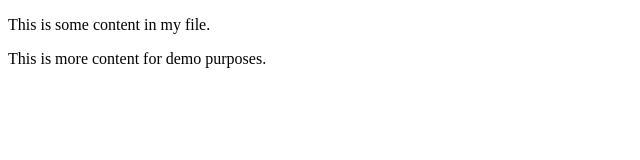
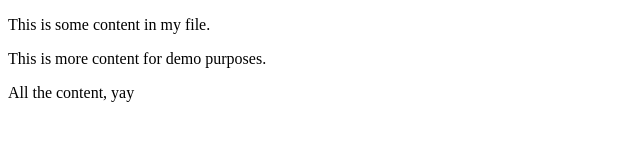
Before and after one commit to donburks/git_intro_feb62017, a plain HTML site: page index.html in a window 1280 px wide. Shown: the whole page, without its empty margins (0-640 px from the left). Drawn offline with Linux system fonts and the light colour scheme.

Commit message:
Added last content

```diff
--- a/index.html
+++ b/index.html
@@ -7,6 +7,7 @@
     <p>This is some content in my file.</p>
     <div>
       <p>This is more content for demo purposes.</p>
+      <p>All the content, yay</p>
     </div>
   </body>
 </html>
```
